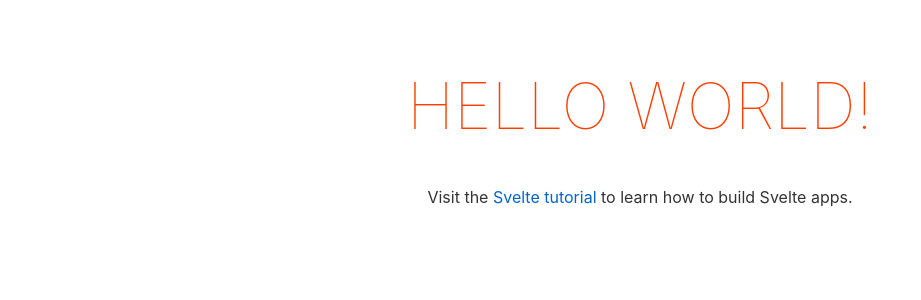
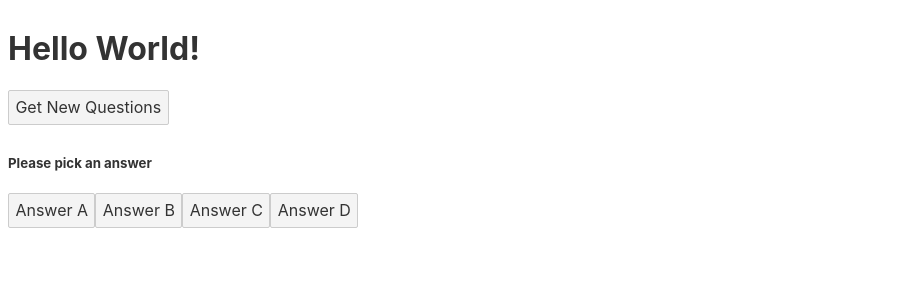
Before and after one commit to joeykorn/levelup-quiz-svelte, a Svelte app: page / in a window 1280 px wide. Shown: the top 300 px of the page, without its empty margins (0-921 px from the left). Built offline with nearby package versions, Linux system fonts and the light colour scheme; no server answers.

Commit message:
add questions api call

```diff
--- a/src/App.svelte
+++ b/src/App.svelte
@@ -1,30 +1,12 @@
 <script>
-	export let name;
+  import Quiz from "./Quiz.svelte";
 </script>
 
-<main>
-	<h1>Hello {name}!</h1>
-	<p>Visit the <a href="https://svelte.dev/tutorial">Svelte tutorial</a> to learn how to build Svelte apps.</p>
-</main>
+<style>
+  :global(h4) {
+    color: green;
+  }
+</style>
 
-<style>
-	main {
-		text-align: center;
-		padding: 1em;
-		max-width: 240px;
-		margin: 0 auto;
-	}
-
-	h1 {
-		color: #ff3e00;
-		text-transform: uppercase;
-		font-size: 4em;
-		font-weight: 100;
-	}
-
-	@media (min-width: 640px) {
-		main {
-			max-width: none;
-		}
-	}
-</style>
+<h1>Hello World!</h1>
+<Quiz />
--- /dev/null
+++ b/src/Quiz.svelte
@@ -0,0 +1,52 @@
+<script>
+  let result;
+  let correctAnswer = "b";
+  let answers = ["a", "b", "c", "d"];
+  let quiz = getQuiz();
+
+  function pickAnswer(answer) {
+    if (answer === correctAnswer) {
+      return (result = "Correct!");
+    }
+    result = "OOPS";
+  }
+
+  async function getQuiz() {
+    const res = await fetch(
+      "https://opentdb.com/api.php?amount=10&category=12&type=multiple"
+    );
+    const quiz = await res.json();
+    return quiz;
+  }
+
+  function handleClick() {
+    quiz = getQuiz();
+  }
+</script>
+
+<style>
+  h4 {
+    color: red;
+  }
+</style>
+
+<div>
+  <button on:click={handleClick}>Get New Questions</button>
+  {#if result}
+    <h4>{result}</h4>
+  {:else}
+    <h5>Please pick an answer</h5>
+  {/if}
+
+  {#await quiz}
+    Loading...
+  {:then data}
+    <h3>{data.results[0].question}</h3>
+  {/await}
+
+  {#each answers as answer}
+    <button on:click={() => pickAnswer(answer)}>
+      Answer {answer.toUpperCase()}
+    </button>
+  {/each}
+</div>
```
